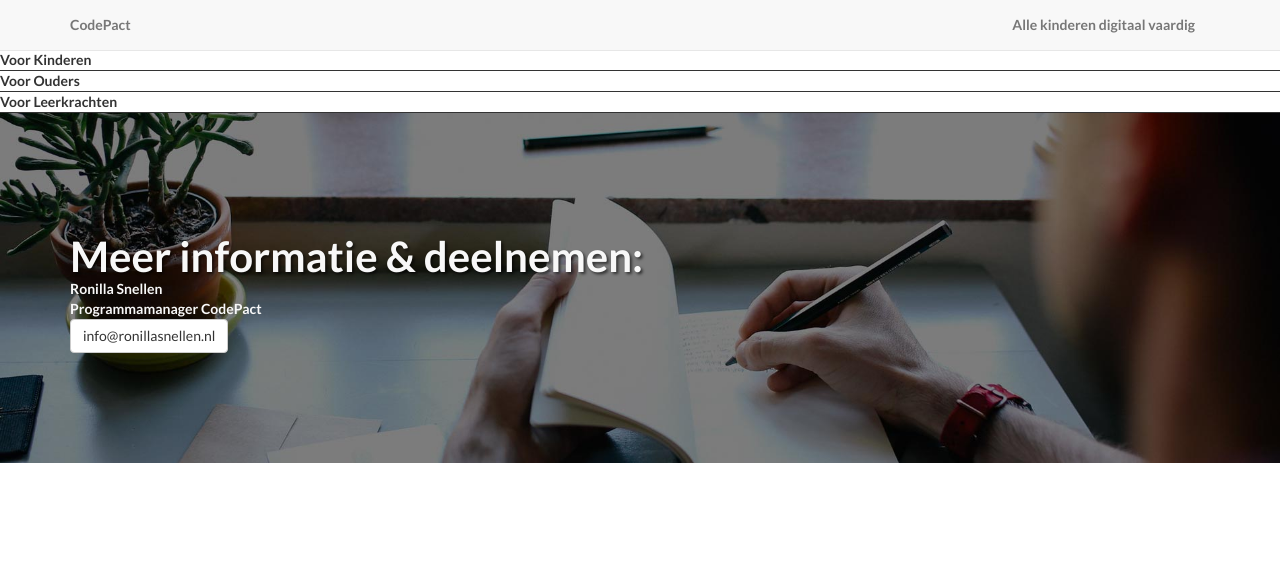
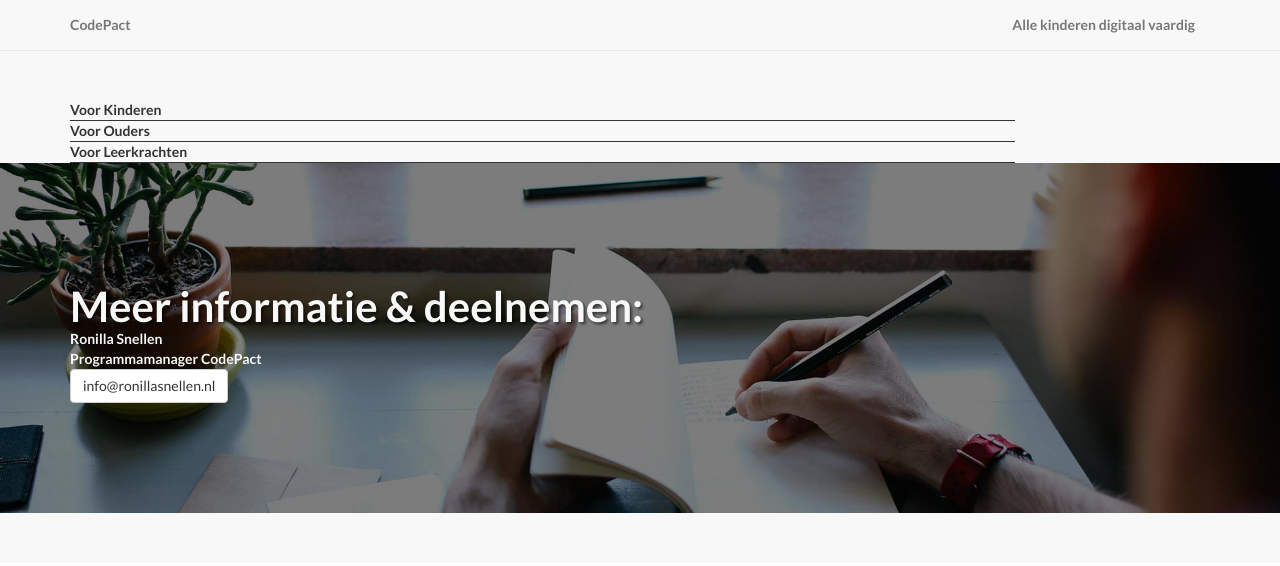
Before and after one commit to Q42/codepact_agenda, a plain HTML site: page index.html in a window 1280 px wide. Drawn offline with nearby package versions, Linux system fonts and the light colour scheme; no server answers.

Commit message:
places event list inside bootstrap classes to add basic styling consistent with codepact website

```diff
--- a/index.html
+++ b/index.html
@@ -30,6 +30,11 @@
 
 
     <!-- Event List -->
+    <div class="content-section-a">
+      <div class="container">
+        <div class="row">
+          <div class="col-lg-10 col-sm-12">
+
           <div class="doelgroepLabel">Voor Kinderen</div>
           <div id="voorKinderen"></div>
 
@@ -38,6 +43,10 @@
 
           <div class="doelgroepLabel">Voor Leerkrachten</div>
           <div id="voorLeerkrachten"></div>
+
+        </div>
+      </div>
+    </div>
 
 
     <div class="banner">
```
Lines whose indentation alone changed are shown as unchanged.
